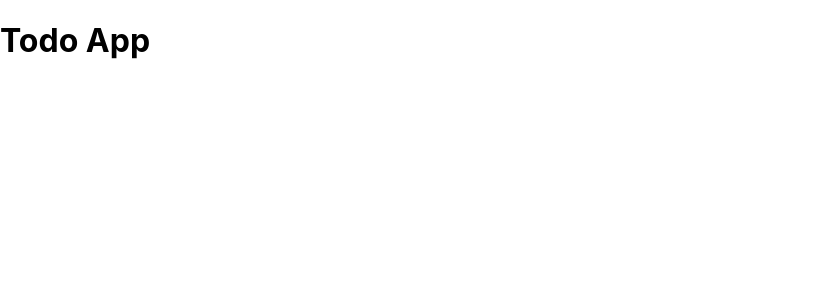
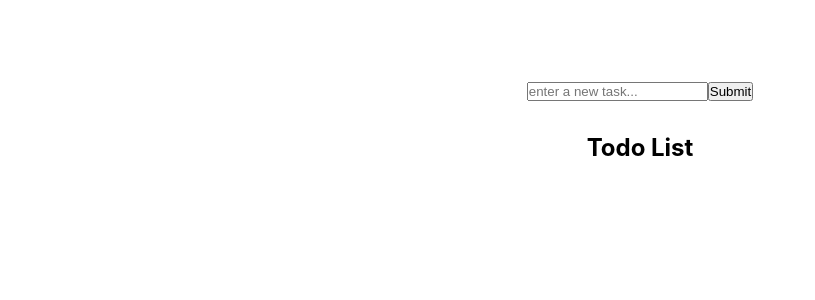
Before and after one commit to Neil-4617/todo-app, a React (Create React App) app: page / in a window 1280 px wide. Shown: the top 300 px of the page, without its empty margins (0-815 px from the left). Built offline with nearby package versions, Linux system fonts and the light colour scheme.

Commit message:
Add form and list

```diff
--- a/src/App.js
+++ /dev/null
@@ -1,4 +0,0 @@
-const App = () => {
-  return <h1>Todo App</h1>
-}
-export default App;
--- /dev/null
+++ b/src/component/App.js
@@ -0,0 +1,40 @@
+import { useState } from 'react'
+
+// style
+import '../styles/App.css'
+
+// component
+import TodoList from './TodoList'
+import CreateTask from './CreateTask'
+
+const App = () => {
+  const [todos, setTodos] = useState([])
+  const [description, setDescription] = useState('')
+
+
+
+  const handleSubmit =(e) =>{
+    e.preventDefault()
+
+    const newTodo = {
+      id: new Date().getTime(),
+      description: description,
+      completed : false
+    }
+
+    setTodos([...todos].concat(newTodo))
+    setDescription('')
+  }
+
+  return(
+    <div className="container">
+      <div className="wrapper">
+        <CreateTask handleSubmit={handleSubmit} description={description} setDescription={setDescription}  />
+        <div className="tasklist">
+          <TodoList todos={todos} />
+        </div>
+      </div>
+    </div>
+  )
+}
+export default App;
--- /dev/null
+++ b/src/component/CreateTask.js
@@ -0,0 +1,20 @@
+import { useState } from 'react'
+
+const CreateTask = ({ handleSubmit, description, setDescription }) => {
+
+	return(
+		<div>
+			<form onSubmit={handleSubmit} >
+				<input
+					type='text'
+					placeholder="enter a new task..."
+					value = {description}
+					onChange = { (e) => setDescription(e.target.value) }
+					/>
+				<button type='submit'>Submit</button>
+			</form>
+		</div>
+	)
+}
+
+export default CreateTask
--- /dev/null
+++ b/src/component/TodoList.js
@@ -0,0 +1,16 @@
+
+
+const TodoList = ({todos}) => {
+	return(
+		<>
+		<h2>Todo List</h2>
+		<div>
+			{
+				todos.map((todo)=><div key={todo.id}>{todo.description}</div>)
+			}
+		</div>
+		</>
+	)
+}
+
+export default TodoList
--- a/src/index.js
+++ b/src/index.js
@@ -1,7 +1,7 @@
 import React from 'react';
 import ReactDOM from 'react-dom/client';
-import './index.css';
-import App from './App';
+import './styles/index.css';
+import App from './component/App';
 import reportWebVitals from './reportWebVitals';
 
 const root = ReactDOM.createRoot(document.getElementById('root'));
--- /dev/null
+++ b/src/styles/App.css
@@ -0,0 +1,32 @@
+* {
+  margin: 0;
+  padding: 0;
+  box-sizing: border-box;
+}
+
+
+.container {
+  display: flex;
+  align-items: center;
+  justify-content: center;
+  padding: 5rem 0;
+}
+
+.wrapper {
+  display: flex;
+  align-items: center;
+  justify-content: center;
+  flex-direction: column;
+}
+
+.tasklist {
+  padding: 2rem 0;
+}
+
+.tasklist > div {
+  display: flex;
+  flex-direction: column;
+  justify-content: center;
+  align-items: center;
+  padding: 0.5rem;
+}
```
Also changed, not shown: src/App.css (added), src/styles/index.css (renamed from src/index.css), 1 other file (tests, documents, lock files or other folders).
